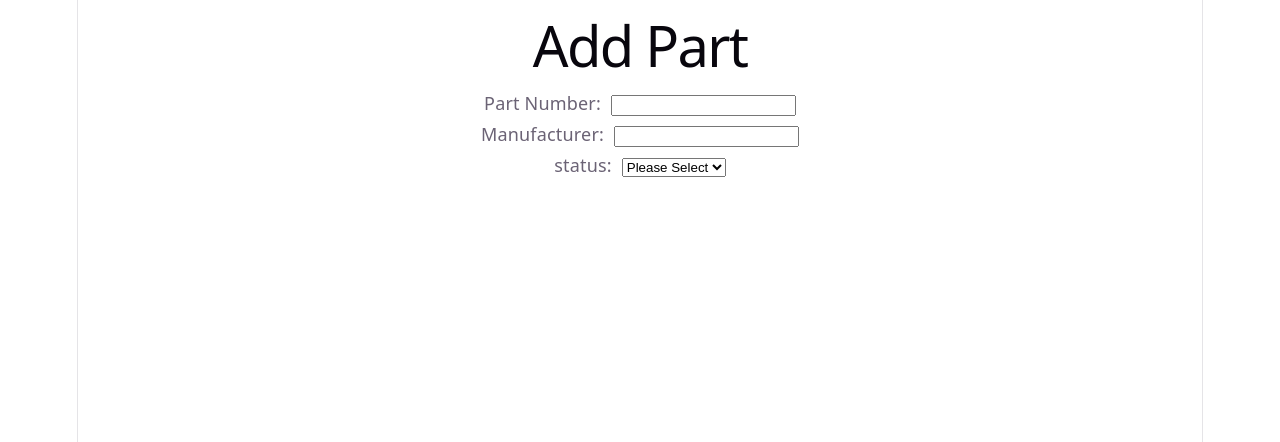
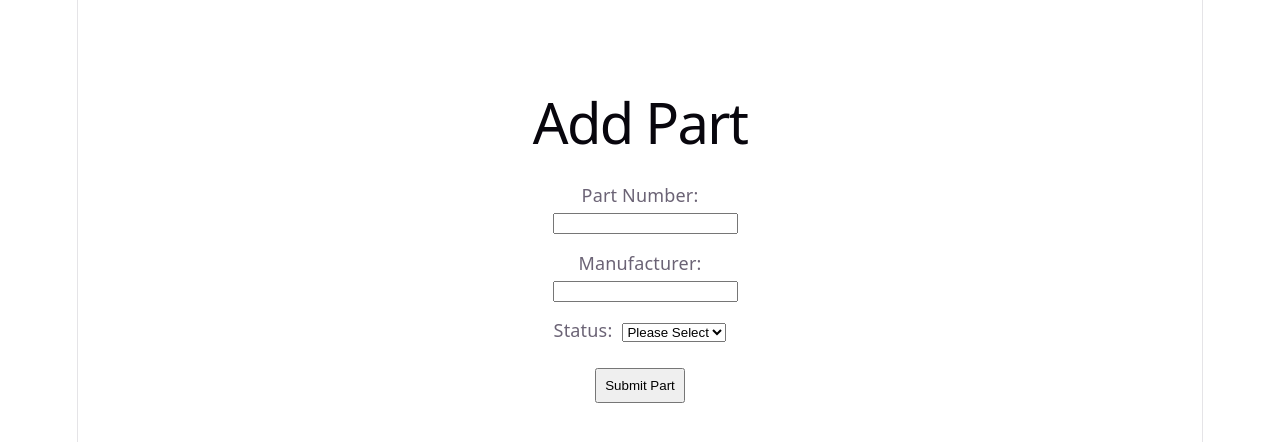
Before and after one commit to waniven/Workshop-Booking-System, a React app in the folder frontend/: page / in a window 1280 px wide. Shown: the top 442 px of the page. Built offline with nearby package versions, Linux system fonts and the light colour scheme; the HTML template or start-up script is replaced by a standard one.

Commit message:
connected the add part component and the backend

```diff
--- a/frontend/src/App.jsx
+++ b/frontend/src/App.jsx
@@ -3,7 +3,6 @@ import { PartForm } from "./components/PartfromComponent";
 function App() {
   return (
     <div className="App">
-      <h1>Add Part</h1>
       <PartForm />
     </div>
   );
--- a/frontend/src/components/PartfromComponent.jsx
+++ b/frontend/src/components/PartfromComponent.jsx
@@ -1,17 +1,105 @@
+import { useState } from "react";
+import { validatePartNumber, validatePartStatus } from "../utils/validatorUtil";
+
 export function PartForm() {
+  const [partNumber, setPartNumber] = useState("");
+  const [manufacturer, setManufacturer] = useState("");
+  const [status, setStatus] = useState("");
+
+  const handleSubmit = async (event) => {
+    event.preventDefault();
+
+    if (!partNumber.trim() || !manufacturer.trim() || !status) {
+      alert("All fields are required! Please fill out every item.");
+      return;
+    }
+
+    if (!validatePartNumber(partNumber)) {
+      alert("Invalid Part Number! Use only letters, numbers, and spaces.");
+      return;
+    }
+
+    if (!validatePartStatus(status)) {
+      alert("Please select a valid status!");
+      return;
+    }
+
+    const formData = {
+      partNumber: partNumber,
+      manufacturer: manufacturer,
+      status: status,
+    };
+
+    try {
+      const response = await fetch("http://localhost:3000/api/parts", {
+        method: "POST",
+        headers: {
+          "Content-Type": "application/json",
+        },
+        body: JSON.stringify(formData),
+      });
+
+      if (response.ok) {
+        alert("Success! Part data saved to the system.");
+
+        setPartNumber("");
+        setManufacturer("");
+        setStatus("");
+      } else {
+        alert("Server error: Failed to save part data.");
+      }
+    } catch (error) {
+      console.error("Network error:", error);
+      alert("Network error: Could not connect to the server: " + error);
+    }
+  };
+
   return (
-    <form>
-      <label style={{ display: "block", marginTop: "5px" }}>
+    <div
+      style={{
+        display: "flex",
+        justifyContent: "center", // Centers horizontally
+        alignItems: "center", // Centers vertically
+        height: "60vh", // Makes container fill the whole screen height
+      }}
+    >
+      <form
+        onSubmit={handleSubmit}
+        style={{
+          display: "flex",
+          flexDirection: "column",
+          gap: "15px",
+          maxWidth: "300px",
+        }}
+      >
+        <h1>Add Part</h1>
+        <label style={{ display: "block" }}>
           Part Number:
-        <input type="text" style={{ marginLeft: "10px" }} />
+          <input
+            type="text"
+            value={partNumber}
+            onChange={(e) => setPartNumber(e.target.value)}
+            style={{ marginLeft: "10px" }}
+          />
         </label>
-      <label style={{ display: "block", marginTop: "5px" }}>
+
+        <label style={{ display: "block" }}>
           Manufacturer:
-        <input type="text" style={{ marginLeft: "10px" }} />
+          <input
+            type="text"
+            value={manufacturer}
+            onChange={(e) => setManufacturer(e.target.value)}
+            style={{ marginLeft: "10px" }}
+          />
         </label>
-      <label style={{ display: "block", marginTop: "5px" }}>
-        status:
-        <select defaultValue="" style={{ marginLeft: "10px" }}>
+
+        <label style={{ display: "block" }}>
+          Status:
+          <select
+            value={status}
+            onChange={(e) => setStatus(e.target.value)}
+            style={{ marginLeft: "10px" }}
+          >
             <option value="" disabled hidden>
               Please Select
             </option>
@@ -20,6 +108,19 @@ export function PartForm() {
             <option value="Requested">Requested</option>
           </select>
         </label>
+
+        <button
+          type="submit"
+          style={{
+            marginTop: "10px",
+            padding: "8px",
+            alignSelf: "flex-start",
+            alignSelf: "center",
+          }}
+        >
+          Submit Part
+        </button>
       </form>
+    </div>
   );
 }
--- /dev/null
+++ b/frontend/src/utils/validatorUtil.js
@@ -0,0 +1,36 @@
+// Phone number
+function validatePhoneNumber(phoneNumber) {
+  const regex = /^\+?\d{1,15}$/;
+  return regex.test(phoneNumber);
+}
+
+// Part number
+function validatePartNumber(partNumber) {
+  const regex = /^[a-zA-Z0-9 ]+$/;
+  return regex.test(partNumber);
+}
+
+// Status validation
+function validatePartStatus(status) {
+  const regex = /^(Available|Ordered|Requested|)$/;
+  return regex.test(status);
+}
+
+// min and max vehicle date
+function validateVehicleDate(date) {
+  const currentYear = new Date().getFullYear();
+  const maxFutureYear = currentYear + 1; // Allows for next year's models
+  const minYear = 1886; // first car released
+
+  if (date >= minYear && date <= maxFutureYear) {
+    return true;
+  }
+  return false;
+}
+
+export {
+  validatePhoneNumber,
+  validatePartNumber,
+  validatePartStatus,
+  validateVehicleDate,
+};
```
Also changed, not shown: 2 other files (tests, documents, lock files or other folders). Lines whose indentation alone changed are shown as unchanged.
